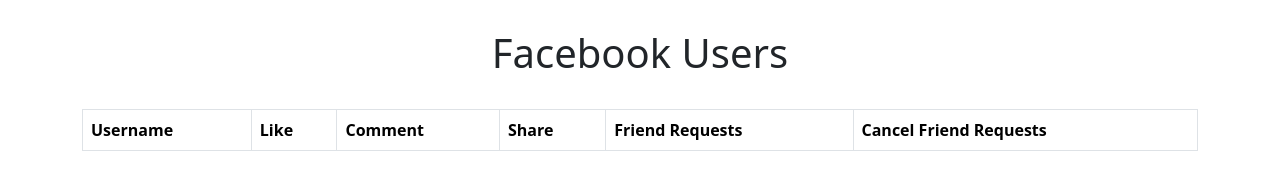
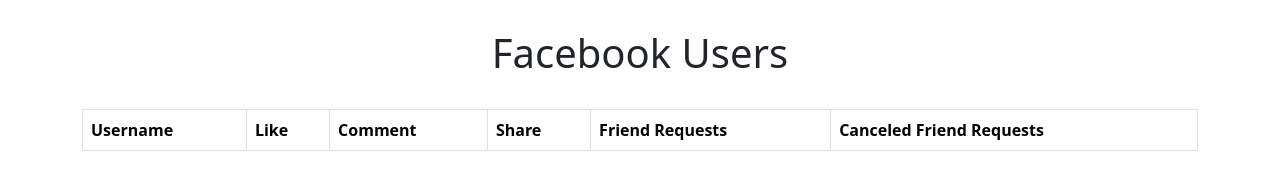
Before and after one commit to mohammad-hanif-nasiri/Automate-Facebook, a Flask app: page /report in a window 1280 px wide. Shown: the part 658-849 px from the top of the page. Run offline with Flask 3, Linux system fonts and the light colour scheme; lists and menus that the app fills with data are empty.

Commit message:
templates/report.html file modified.

```diff
--- a/templates/report.html
+++ b/templates/report.html
@@ -10,7 +10,7 @@
       <th scope="col">Comment</th>
       <th scope="col">Share</th>
       <th scope="col">Friend Requests</th>
-      <th scope="col">Cancel Friend Requests</th>
+      <th scope="col">Canceled Friend Requests</th>
     </tr>
   </thead>
   <tbody>
@@ -21,7 +21,7 @@
       <td>{{ user['comment'] }}</td>
       <td>{{ user['share'] }}</td>
       <td>{{ user['friend-requests'] }}</td>
-      <td>{{ user['cancel-friend-requests'] }}</td>
+      <td>{{ user['canceled-friend-requests'] }}</td>
     </tr>
     {% endfor %}
   </tbody>
```
